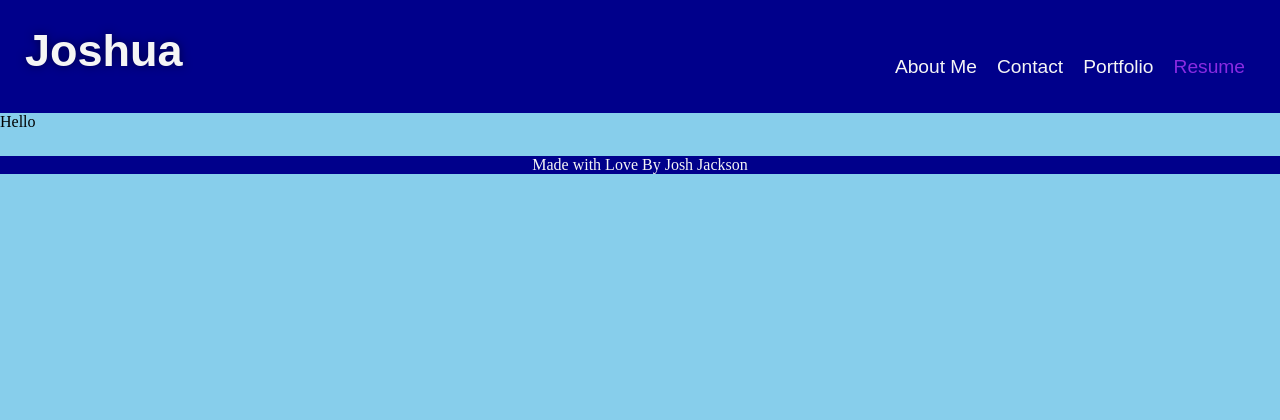
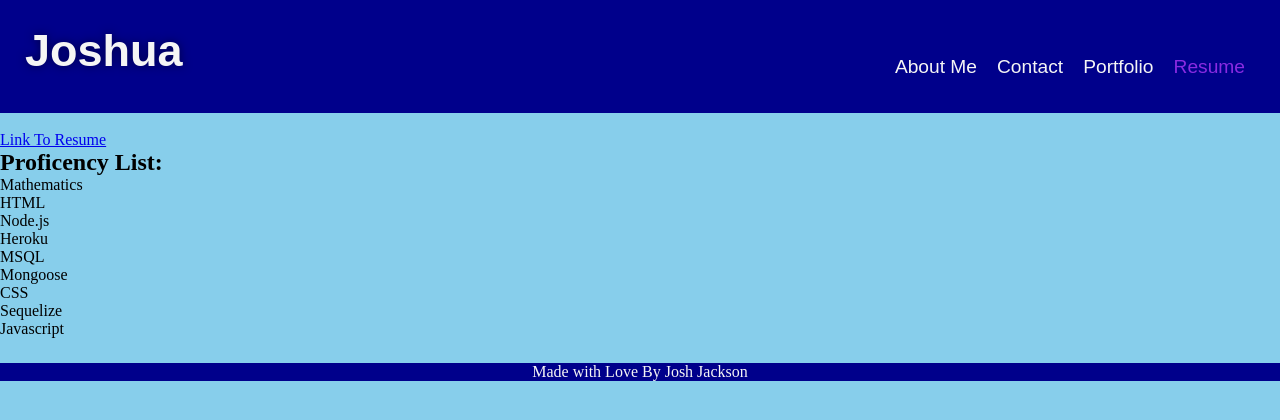
Before and after one commit to Joker282855/display-portfolio, a React (Create React App) app: page /resume in a window 1280 px wide. Shown: the top 420 px of the page. Built offline with nearby package versions, Linux system fonts and the light colour scheme.

Commit message:
got the link to the resume and the proficiencies listed

```diff
--- a/src/components/Contact/index.js
+++ b/src/components/Contact/index.js
@@ -54,6 +54,11 @@ function ContactForm() {
                     <label htmlFor="message">Message:</label>
                     <textarea name="message" defaultValue={message} onChange={handleChange} rows="5"  />
                 </div>
+                {errorMessage && (
+                    <div>
+                        <p className="error-text">{errorMessage}</p>
+                    </div>
+                )}
                 <button type="submit">Submit</button>
             </form>
         </section>
--- a/src/components/Portfolio/index.js
+++ b/src/components/Portfolio/index.js
@@ -12,7 +12,7 @@ function Portfolio() {
             <br></br>
             <h2>Portfolio Gallery</h2>
             <br></br>
-            <div class="gallery">
+            <div className="gallery">
                 <a href="https://joker282855.github.io/Password/">
                     <img title="Password" alt="Password generator" src={run} sytle={{ width: "5%" }} />
                     <a href="https://github.com/Joker282855/Password">Github Repository</a>
--- a/src/components/Resume/index.js
+++ b/src/components/Resume/index.js
@@ -2,10 +2,40 @@ import React from 'react';
 
 function Resume() {
     return (
-        <section>
-            <p>
-                Hello
-            </p>
+        <section className="my-5">
+            <br></br>
+            <a href="https://resume.io/r/vj9wVSNZ4">Link To Resume</a>
+            <br></br>
+            <h1>Proficency List:</h1>
+                <ul>
+                    <li>
+                        Mathematics
+                    </li>
+                    <li>
+                        HTML
+                    </li>
+                    <li>
+                        Node.js
+                    </li>
+                    <li>
+                        Heroku
+                    </li>
+                    <li>
+                        MSQL
+                    </li>
+                    <li>
+                        Mongoose
+                    </li>
+                    <li>
+                        CSS
+                    </li>
+                    <li>
+                        Sequelize
+                    </li>
+                    <li>
+                        Javascript
+                    </li>
+                </ul>
         </section>
     );
 }
```
